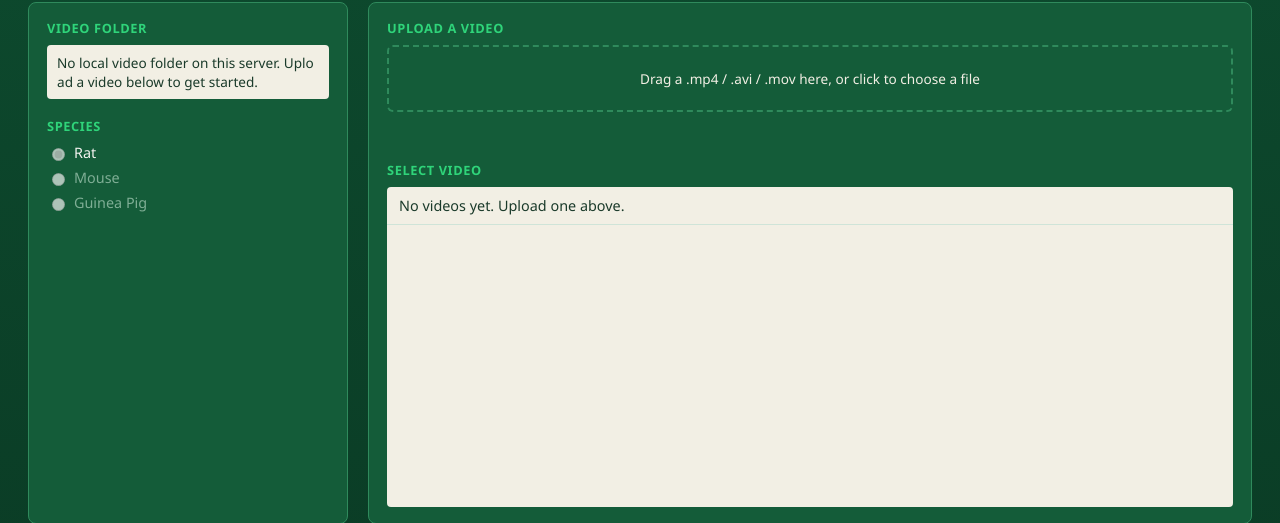
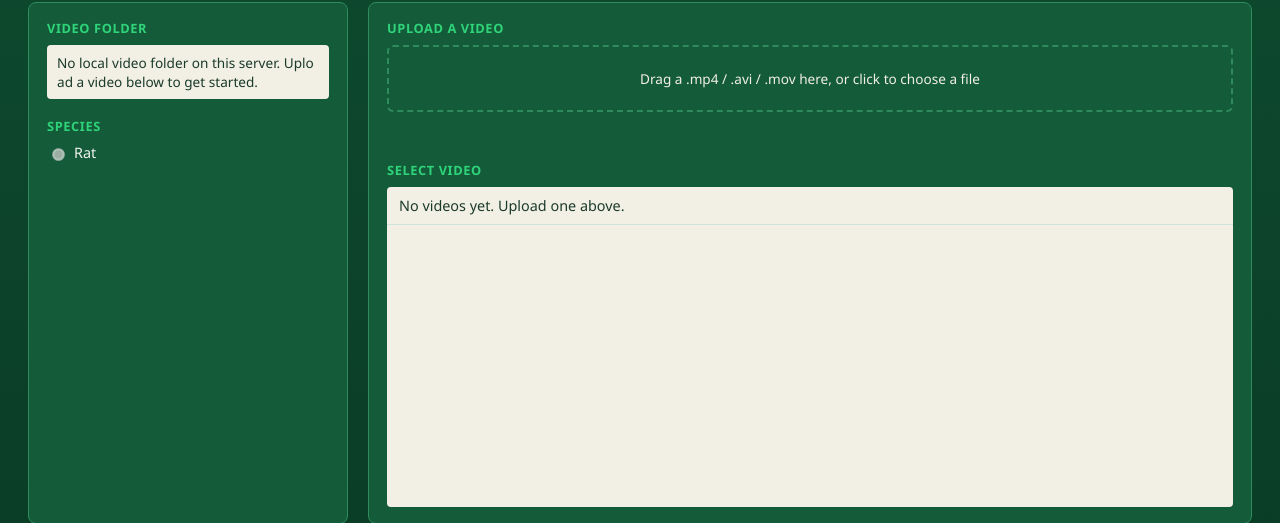
Before and after one commit to VaibhavChavan049/rat-gait-analysis, a Flask app: page / in a window 1280 px wide. Shown: the part 100-623 px from the top of the page. Run offline with Flask 3, Linux system fonts and the light colour scheme; data that the repository does not hold is empty.

Commit message:
Always show/allow editing nose direction; simplify Species; clean plot titles
- Nose Direction dropdown is now shown and pre-filled for every video
  (not just ones missing orientation data), so an auto-detected value
  that's wrong for an unusual video can be corrected instead of being
  silently trusted. An explicit selection now takes priority over
  reference/session-default orientation.
- Species selector only shows "Rat" (Mouse/Guinea Pig were inert
  placeholders for a tool that only ever analyzes rats).
- Replaced "--" with ":" in the three plot titles.

```diff
--- a/plotting.py
+++ b/plotting.py
@@ -48,7 +48,7 @@ def plot_dynamic_gait_signals(all_metrics: dict, meta: VideoMeta, save_path):
     df = all_metrics["area_time_series"]
 
     fig, axes = plt.subplots(2, 2, figsize=(11, 7), facecolor=BG)
-    fig.suptitle(f"Dynamic Gait Signals -- {meta.path.name}", color="white", fontsize=13)
+    fig.suptitle(f"Dynamic Gait Signals: {meta.path.name}", color="white", fontsize=13)
 
     for ax, label in zip(axes.flat, PAW_ORDER):
         _style_axes(ax)
@@ -73,7 +73,7 @@ def plot_ensemble_paws(all_metrics: dict, meta: VideoMeta, save_path):
     dadt_summary = all_metrics["dadt_summary"]
 
     fig, axes = plt.subplots(1, 2, figsize=(12, 5.5), facecolor=BG)
-    fig.suptitle(f"Ensemble Paws -- {meta.path.name}", color="white", fontsize=13)
+    fig.suptitle(f"Ensemble Paws: {meta.path.name}", color="white", fontsize=13)
 
     pairs = [("Fore", ["LF", "RF"]), ("Hind", ["LH", "RH"])]
     for ax, (pair_name, labels) in zip(axes, pairs):
@@ -121,7 +121,7 @@ def plot_posture(all_metrics: dict, meta: VideoMeta, save_path):
     fig, (ax_plot, ax_text) = plt.subplots(
         1, 2, figsize=(12, 6), facecolor=BG, gridspec_kw={"width_ratios": [1, 1.15]}
     )
-    fig.suptitle(f"Posture Plot -- {meta.path.name}", color="white", fontsize=13)
+    fig.suptitle(f"Posture Plot: {meta.path.name}", color="white", fontsize=13)
     _style_axes(ax_plot)
     ax_plot.set_xlabel("X (cm)")
     ax_plot.set_ylabel("Y (cm)")
--- a/server.py
+++ b/server.py
@@ -124,6 +124,12 @@ def api_videos():
             "auto_calibrated": meta is not None,
             "needs_orientation": meta is None or meta.orientation is None,
             "needs_calibration": meta is None or meta.calibration is None,
+            # Detected direction, if any -- the UI pre-selects this in the
+            # Nose Direction dropdown (which is always shown/editable) so
+            # you can see what will be used and change it if it's wrong.
+            "detected_nose_direction": (
+                meta.orientation.nose_direction if meta is not None and meta.orientation is not None else None
+            ),
         })
     return jsonify({
         "folder": str(config.VIDEO_DIR) if config.VIDEO_DIR else None,
@@ -276,10 +282,14 @@ def _run_pipeline(body: dict) -> dict:
                 "tape width on the preview image, then run again.",
             )
 
-    if digigait_meta is not None and digigait_meta.orientation is not None:
+    # An explicit selection from the UI always wins -- the Nose Direction
+    # dropdown is shown (pre-filled with the detected value when there is
+    # one) for every video, specifically so a detected value can be
+    # overridden if it's wrong, not just supplied when missing.
+    if nose_direction:
+        orientation = Orientation(nose_direction=nose_direction)
+    elif digigait_meta is not None and digigait_meta.orientation is not None:
         orientation = digigait_meta.orientation
-    elif nose_direction:
-        orientation = Orientation(nose_direction=nose_direction)
     else:
         raise PipelineInputNeeded(
             "orientation_required",
--- a/static/script.js
+++ b/static/script.js
@@ -164,8 +164,10 @@ async function selectVideo(v) {
   tapeWidthPx = null;
   previewImageObj = null;
 
-  const needsPreview = v.needs_orientation || v.needs_calibration;
-  if (needsPreview) {
+  // Preview + Nose Direction are always shown (not just when a video has
+  // no detected orientation): even a correctly auto-detected direction
+  // can be wrong for an unusual video, so it needs to stay visible and
+  // changeable, not just appear when something's missing.
   previewBlock.classList.remove("hidden");
   try {
     await loadPreviewInto(v.name);
@@ -186,11 +188,10 @@ async function selectVideo(v) {
     }
     return;
   }
-  } else {
-    previewBlock.classList.add("hidden");
-  }
 
-  orientationBlock.classList.toggle("hidden", !v.needs_orientation);
+  orientationBlock.classList.remove("hidden");
+  document.getElementById("nose-direction-select").value = v.detected_nose_direction || "up";
+
   calibrationBlock.classList.toggle("hidden", !v.needs_calibration);
   if (v.needs_calibration) resetCalibCanvas();
 
--- a/templates/index.html
+++ b/templates/index.html
@@ -29,8 +29,6 @@
     <div class="section-label" style="margin-top:18px;">Species</div>
     <div class="species-row">
       <label class="radio-label active"><input type="radio" name="species" checked disabled> Rat</label>
-      <label class="radio-label disabled"><input type="radio" name="species" disabled> Mouse</label>
-      <label class="radio-label disabled"><input type="radio" name="species" disabled> Guinea Pig</label>
     </div>
 
     <div id="preview-block" class="hidden" style="margin-top:18px;">
```
Lines whose indentation alone changed are shown as unchanged.
